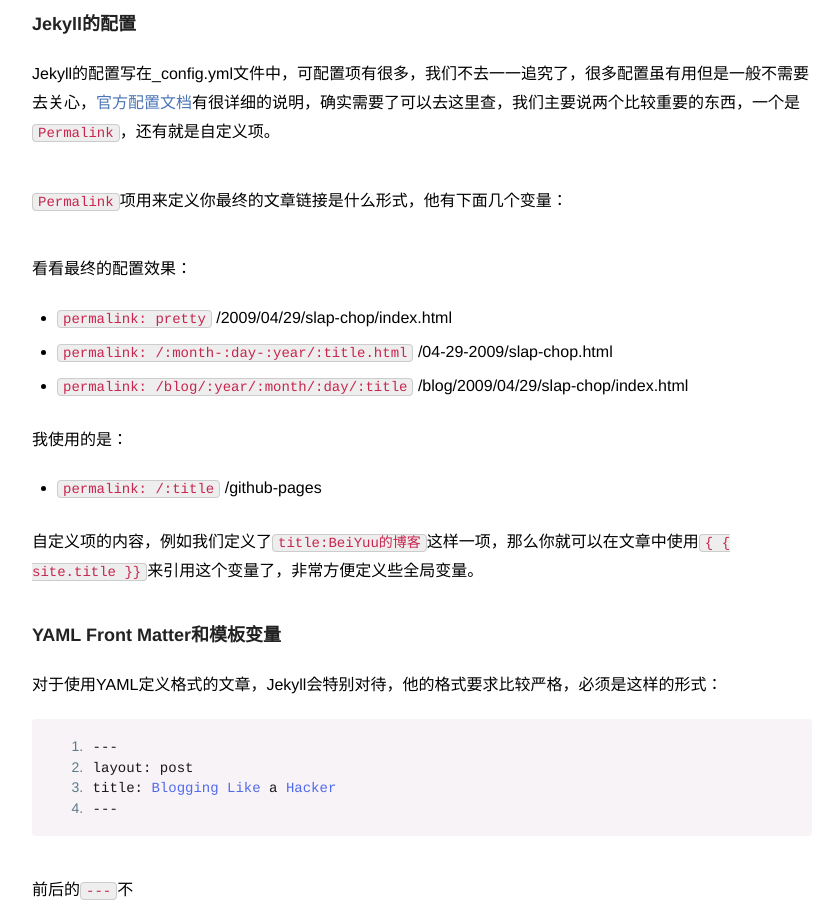
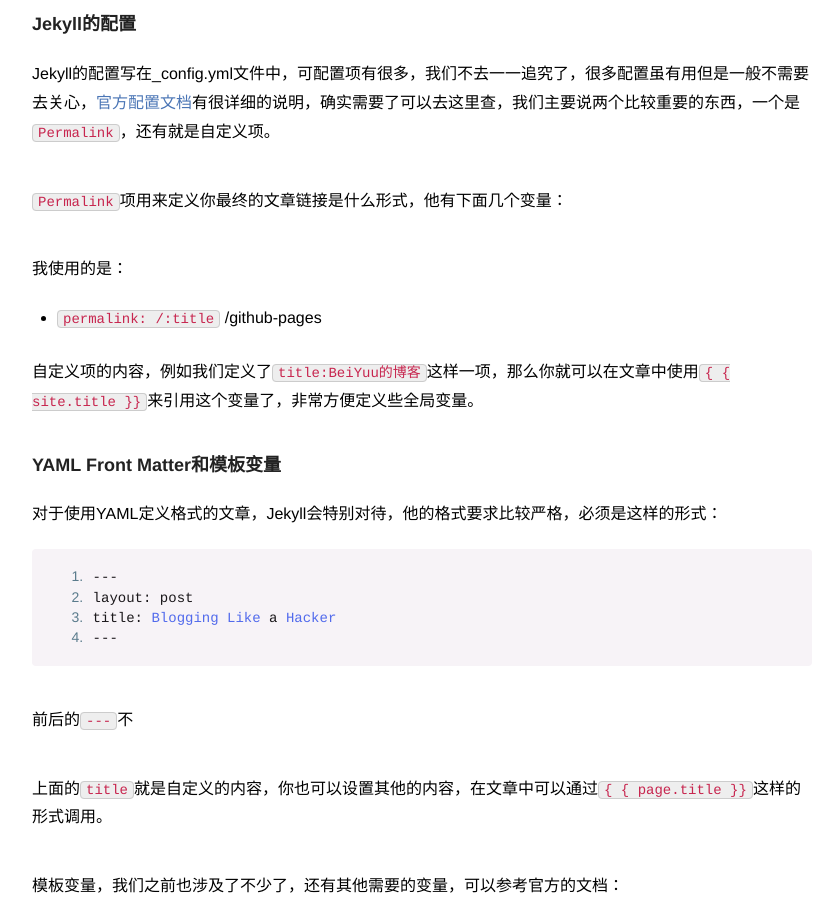
Before and after one commit to ioloveuu/ioloveuu.github.io, a Jekyll site: the page built from _posts/2016-12-28-frame-analys.md, in a window 1280 px wide and 900 px high, scrolled down 8739 px. Shown: the whole window, without its empty margins (218-1057 px from the left). Built offline with Jekyll 4.4.1, drawn with Linux system fonts in a browser that asks for light colours; nearby versions of some CDN libraries; a script that is not in the unit is left out.

Commit message:
Update 2016-12-28-frame-analys.md

```diff
--- a/_posts/2016-12-28-frame-analys.md
+++ b/_posts/2016-12-28-frame-analys.md
@@ -228,11 +228,6 @@ Jekyll的配置写在_config.yml文件中，可配置项有很多，我们不去
 `Permalink`项用来定义你最终的文章链接是什么形式，他有下面几个变量：
 
 
-看看最终的配置效果：
-
-* `permalink: pretty` /2009/04/29/slap-chop/index.html
-* `permalink: /:month-:day-:year/:title.html` /04-29-2009/slap-chop.html
-* `permalink: /blog/:year/:month/:day/:title` /blog/2009/04/29/slap-chop/index.html
 
 我使用的是：
 
```
